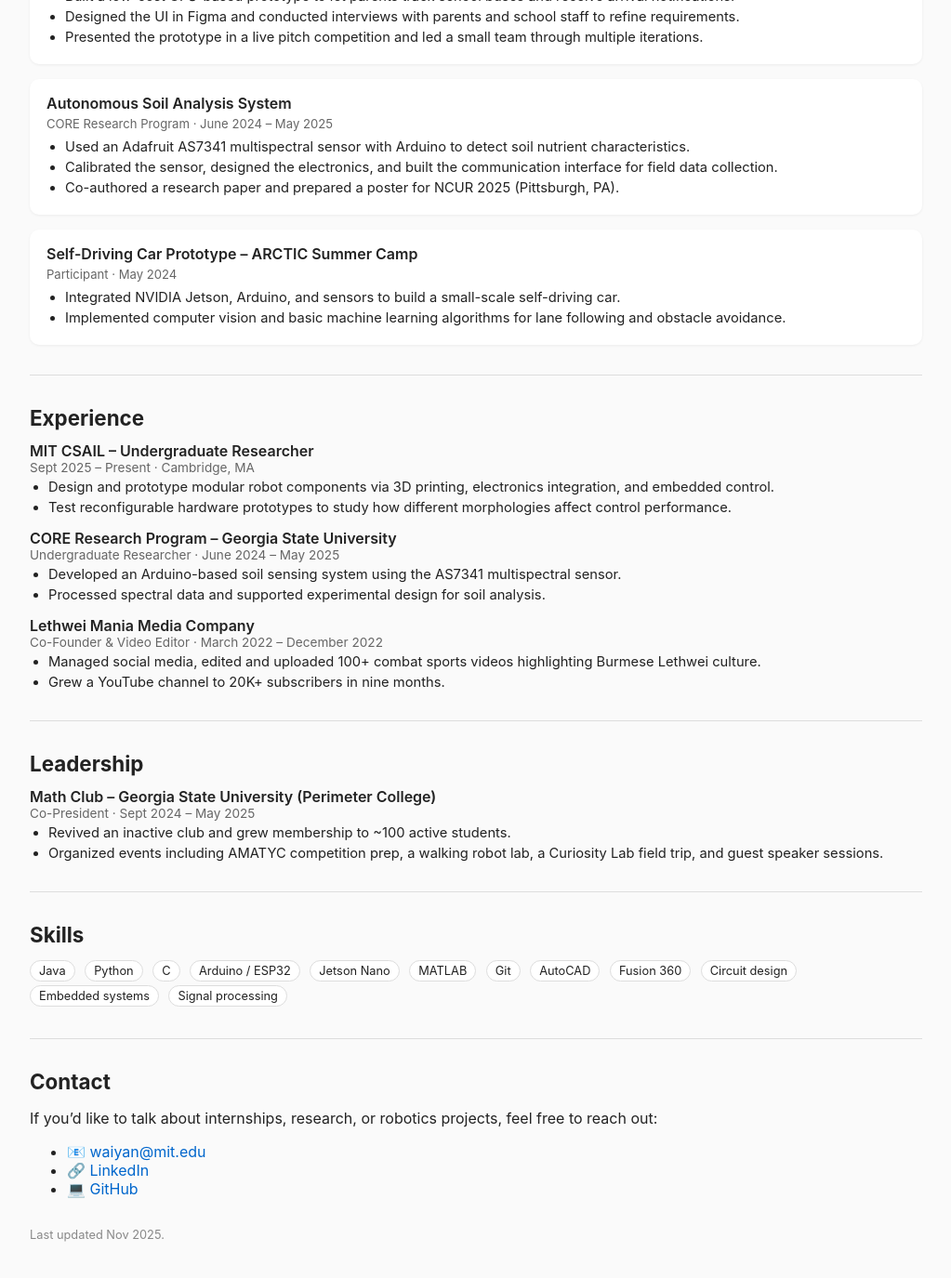
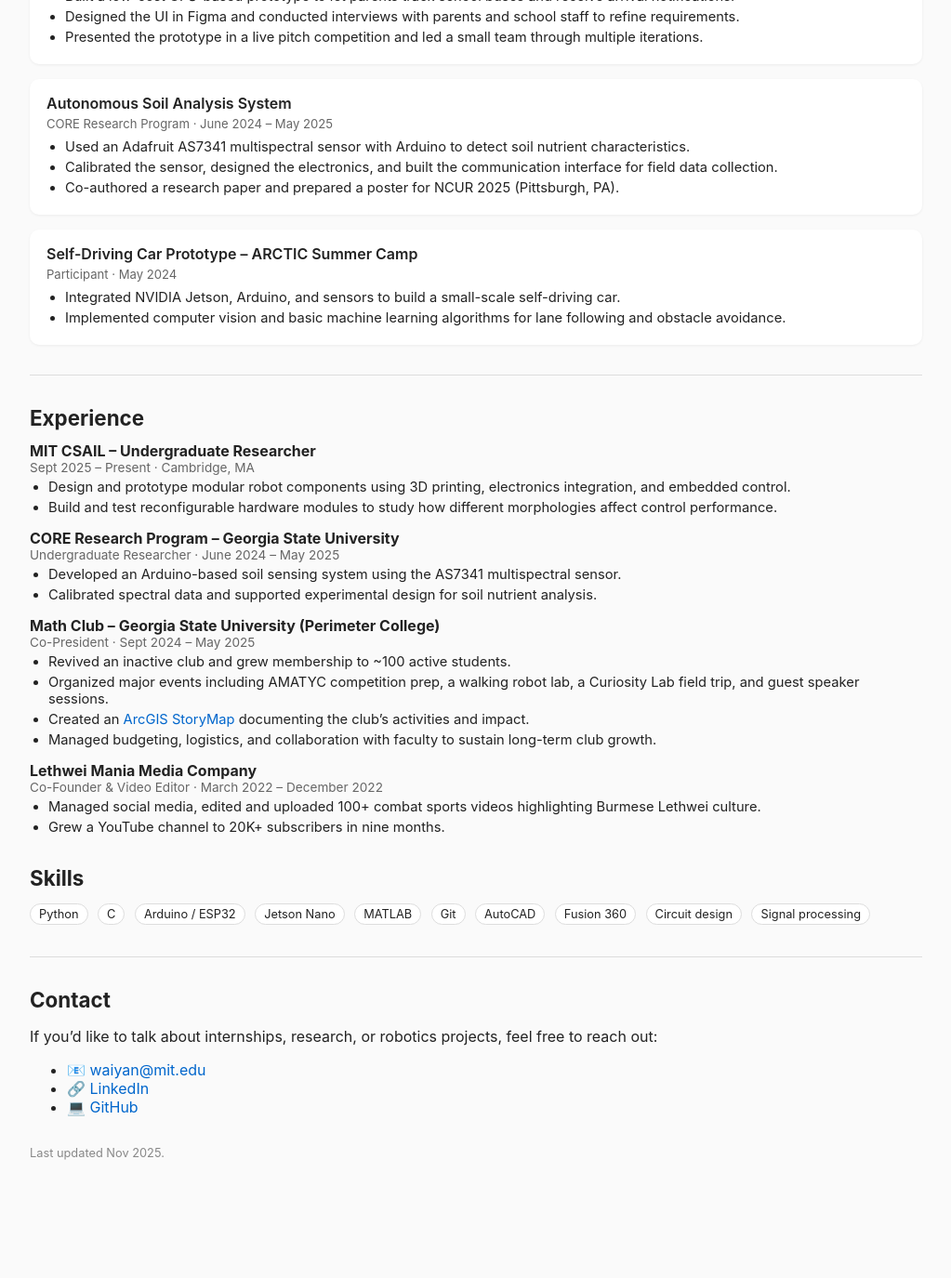
Before and after one commit to Waiyan512/portfolio, a Jekyll site: the page built from index.md, in a window 1280 px wide and 1400 px high, scrolled down 799 px. Shown: the top 1375 px of the window at 93% size, without its empty margins (128-1151 px from the left). Built offline with Jekyll 4.4.1, drawn with Linux system fonts in a browser that asks for light colours; after the commit the page ends 2111 px from its top, so only the background shows below that.

Commit message:
Update index.md

```diff
--- a/index.md
+++ b/index.md
@@ -97,25 +97,37 @@ My technical interests include **robot morphology**, **embedded control**, and *
 <div class="section">
 
   <div class="item-block">
-    <div class="item-title">MIT CSAIL – Undergraduate Researcher</div>
+    <div class="item-title"><strong>MIT CSAIL – Undergraduate Researcher</strong></div>
     <div class="item-meta">Sept 2025 – Present · Cambridge, MA</div>
     <ul>
-      <li>Design and prototype modular robot components via 3D printing, electronics integration, and embedded control.</li>
-      <li>Test reconfigurable hardware prototypes to study how different morphologies affect control performance.</li>
+      <li>Design and prototype modular robot components using 3D printing, electronics integration, and embedded control.</li>
+      <li>Build and test reconfigurable hardware modules to study how different morphologies affect control performance.</li>
     </ul>
   </div>
 
   <div class="item-block">
-    <div class="item-title">CORE Research Program – Georgia State University</div>
+    <div class="item-title"><strong>CORE Research Program – Georgia State University</strong></div>
     <div class="item-meta">Undergraduate Researcher · June 2024 – May 2025</div>
     <ul>
       <li>Developed an Arduino-based soil sensing system using the AS7341 multispectral sensor.</li>
-      <li>Processed spectral data and supported experimental design for soil analysis.</li>
+      <li>Calibrated spectral data and supported experimental design for soil nutrient analysis.</li>
     </ul>
   </div>
 
   <div class="item-block">
-    <div class="item-title">Lethwei Mania Media Company</div>
+  <div class="item-title"><strong>Math Club – Georgia State University (Perimeter College)</strong></div>
+  <div class="item-meta">Co-President · Sept 2024 – May 2025</div>
+  <ul>
+    <li>Revived an inactive club and grew membership to ~100 active students.</li>
+    <li>Organized major events including AMATYC competition prep, a walking robot lab, a Curiosity Lab field trip, and guest speaker sessions.</li>
+    <li>Created an <a href="https://storymaps.arcgis.com/stories/2cf810f5ab8446188b9f6c4638d0dc26" target="_blank">ArcGIS StoryMap</a> documenting the club’s activities and impact.</li>
+    <li>Managed budgeting, logistics, and collaboration with faculty to sustain long-term club growth.</li>
+  </ul>
+</div>
+
+
+  <div class="item-block">
+    <div class="item-title"><strong>Lethwei Mania Media Company</strong></div>
     <div class="item-meta">Co-Founder &amp; Video Editor · March 2022 – December 2022</div>
     <ul>
       <li>Managed social media, edited and uploaded 100+ combat sports videos highlighting Burmese Lethwei culture.</li>
@@ -125,29 +137,10 @@ My technical interests include **robot morphology**, **embedded control**, and *
 
 </div>
 
----
-
-## Leadership
-
-<div class="section">
-
-  <div class="item-block">
-    <div class="item-title">Math Club – Georgia State University (Perimeter College)</div>
-    <div class="item-meta">Co-President · Sept 2024 – May 2025</div>
-    <ul>
-      <li>Revived an inactive club and grew membership to ~100 active students.</li>
-      <li>Organized events including AMATYC competition prep, a walking robot lab, a Curiosity Lab field trip, and guest speaker sessions.</li>
-    </ul>
-  </div>
-
-</div>
-
----
 
 ## Skills
 
 <div class="section pill-list">
-  <span>Java</span>
   <span>Python</span>
   <span>C</span>
   <span>Arduino / ESP32</span>
@@ -157,7 +150,6 @@ My technical interests include **robot morphology**, **embedded control**, and *
   <span>AutoCAD</span>
   <span>Fusion 360</span>
   <span>Circuit design</span>
-  <span>Embedded systems</span>
   <span>Signal processing</span>
 </div>
 
```
